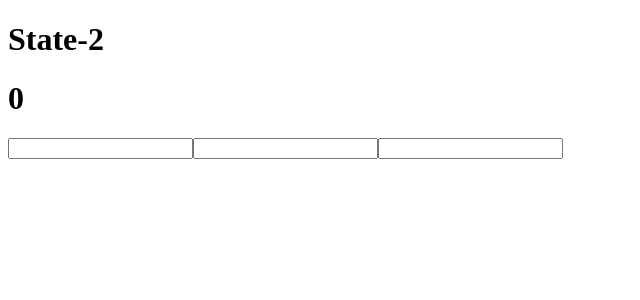
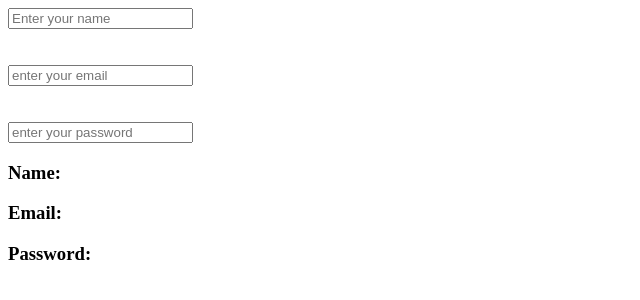
Before and after one commit to mohinkhan16/React, a React (Vite) app in the folder 04_hook_and_states/: page / in a window 1280 px wide. Shown: the top 300 px of the page, without its empty margins (0-640 px from the left). Built offline with nearby package versions, Linux system fonts and the light colour scheme.

Commit message:
lifecycle code added

```diff
--- a/04_hook_and_states/src/App.jsx
+++ b/04_hook_and_states/src/App.jsx
@@ -4,6 +4,7 @@ import State from "./state_and_hooks/01_state";
 import State2 from "./state_and_hooks/02_state";
 import  PrevState from "./state_and_hooks/03_prestate";
 import State_04 from "./state_and_hooks/04_state";
+import LifeCycle from "./state_and_hooks/05_LIfeCycle";
 
 
 const App = ()=>{
@@ -15,8 +16,8 @@ const App = ()=>{
       {/* <State2/> */}
       {/* <PrevState/> */}
       {/* <State_01/> */}
-      <State_04/>
-
+      {/* <State_04/> */}
+      <LifeCycle/>
       </>
     )
 }
--- /dev/null
+++ b/04_hook_and_states/src/state_and_hooks/05_LIfeCycle.jsx
@@ -0,0 +1,65 @@
+
+import React, { useEffect, useState } from "react";
+
+const LifeCycle =()=>{
+
+    const [formdata,setFromData] = useState({name: "", email: "", password: ""});
+
+    const handlechange = (e)=>{
+        const {name,value}= e.target;
+
+
+    // This use for refresh data like a you can add name they remove a password and other details
+        // setFromData({
+        //     ...FormData,
+        //     [name]:value
+        // });
+
+        setFromData((prevData)=>({
+            ...prevData,
+            [name]:value
+        }))
+    };
+
+    useEffect(()=>{
+        return()=>{
+        }
+    },[]);
+
+    return(
+        <>
+        <input type="text"
+        name="name"
+        value={formdata.name}
+        placeholder="Enter your name"
+        onChange={handlechange}/>
+
+        <br/>
+        <br/>
+        <br/>
+
+        <input type="email"
+        name="email"
+        value={formdata.email}
+        placeholder="enter your email"
+         onChange={handlechange}
+         />
+           <br/>
+        <br/>
+        <br/>
+
+        <input type="password"
+        name="password"
+        value={formdata.password}
+        placeholder="enter your password"
+         onChange={handlechange}
+         />
+
+         <h3>Name: {formdata.name}</h3>
+          <h3>Email: {formdata.email}</h3>
+          <h3>Password: {formdata.password}</h3>
+        </>
+    )
+}
+
+export default LifeCycle
```
